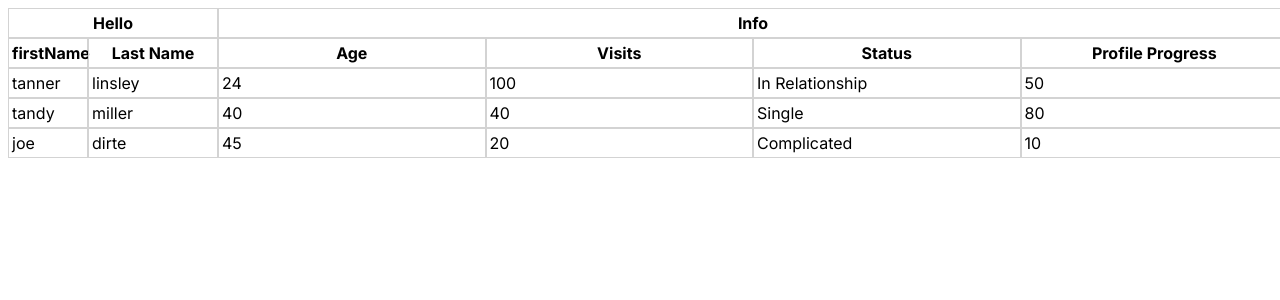
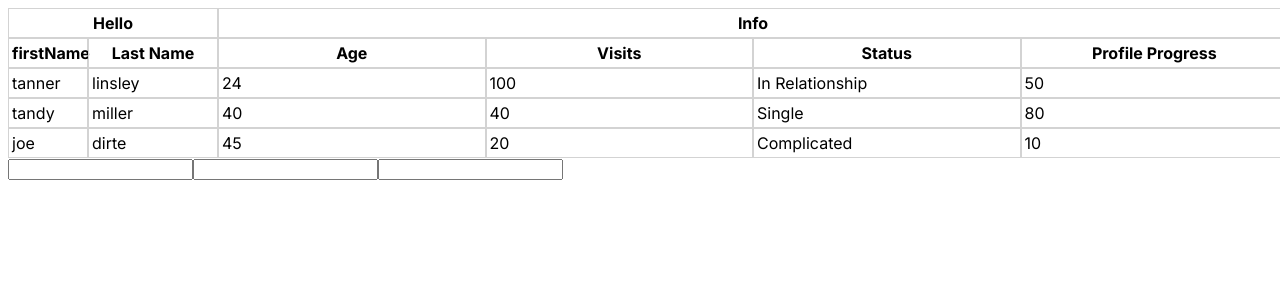
Before and after one commit to ekiankim92/playground2, a Next.js app in the folder apps/rtkproject/: page / in a window 1280 px wide. Shown: the top 300 px of the page. Built offline with nearby package versions, Linux system fonts and the light colour scheme.

Commit message:
객체 키 값 동적으로 받기

```diff
--- a/apps/rtkproject/app/src/components/table/tanstack/table2.tsx
+++ b/apps/rtkproject/app/src/components/table/tanstack/table2.tsx
@@ -1,7 +1,7 @@
 'use client';
 
 import { createColumnHelper, flexRender, getCoreRowModel, useReactTable } from '@tanstack/react-table';
-import { useEffect, useState, useRef } from 'react';
+import { useEffect, useState, useRef, ChangeEvent } from 'react';
 import './styles.css';
 
 type Person = {
@@ -152,6 +152,19 @@ export default function SaaSPage({ columnLen = 6 }) {
     setColWidth(calcuateWidth / (columnLength - fixedValue.length));
   }, [table]);
 
+  const [inputs, setInputs] = useState({
+    name: '',
+    model: '',
+    color: '',
+  });
+
+  const onChangeInputs = (event: ChangeEvent<HTMLInputElement>) => {
+    setInputs({
+      ...inputs,
+      [event.target.name]: event.target.value,
+    });
+  };
+
   return (
     <div className='p-2'>
       {colWidth && (
@@ -214,6 +227,9 @@ export default function SaaSPage({ columnLen = 6 }) {
         </table>
       )}
       <div className='h-4' />
+      {['name', 'model', 'color'].map((el, index) => (
+        <input key={index} name={el} onChange={onChangeInputs} />
+      ))}
     </div>
   );
 }
```
